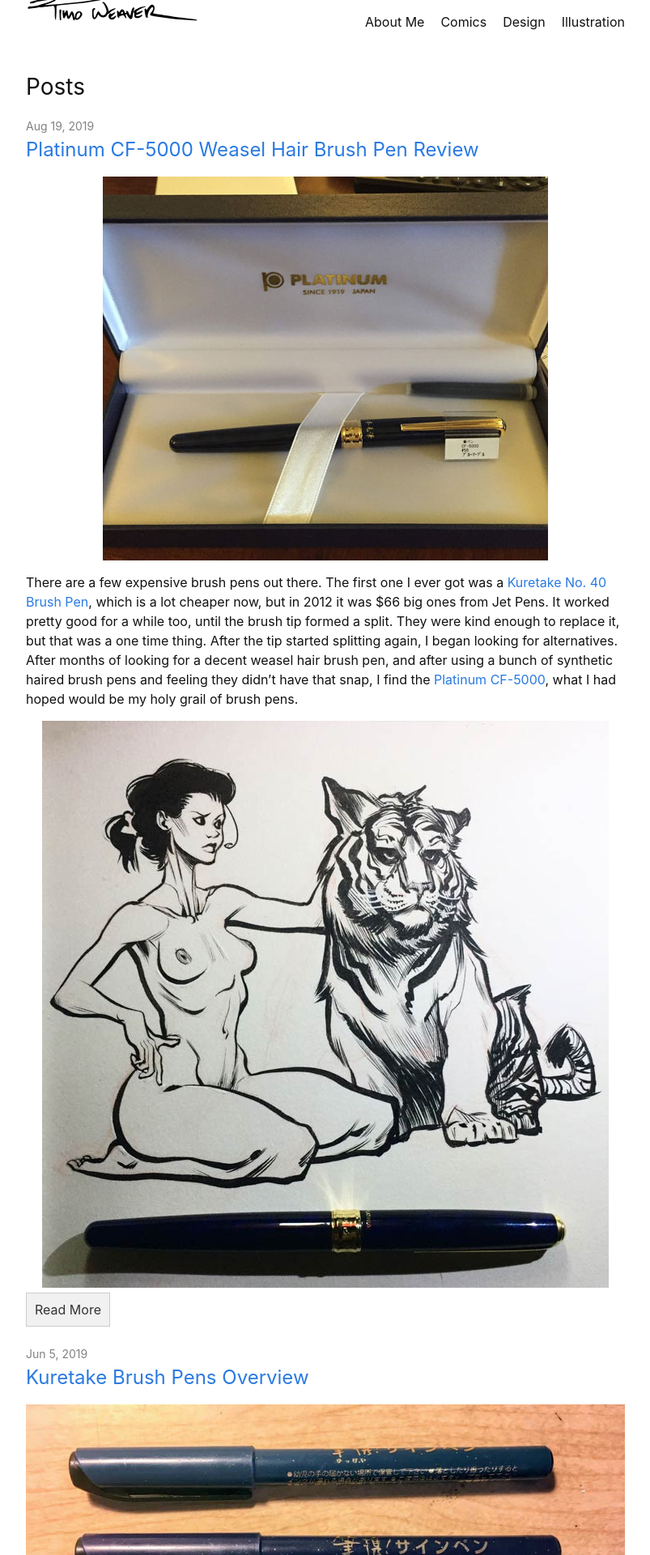
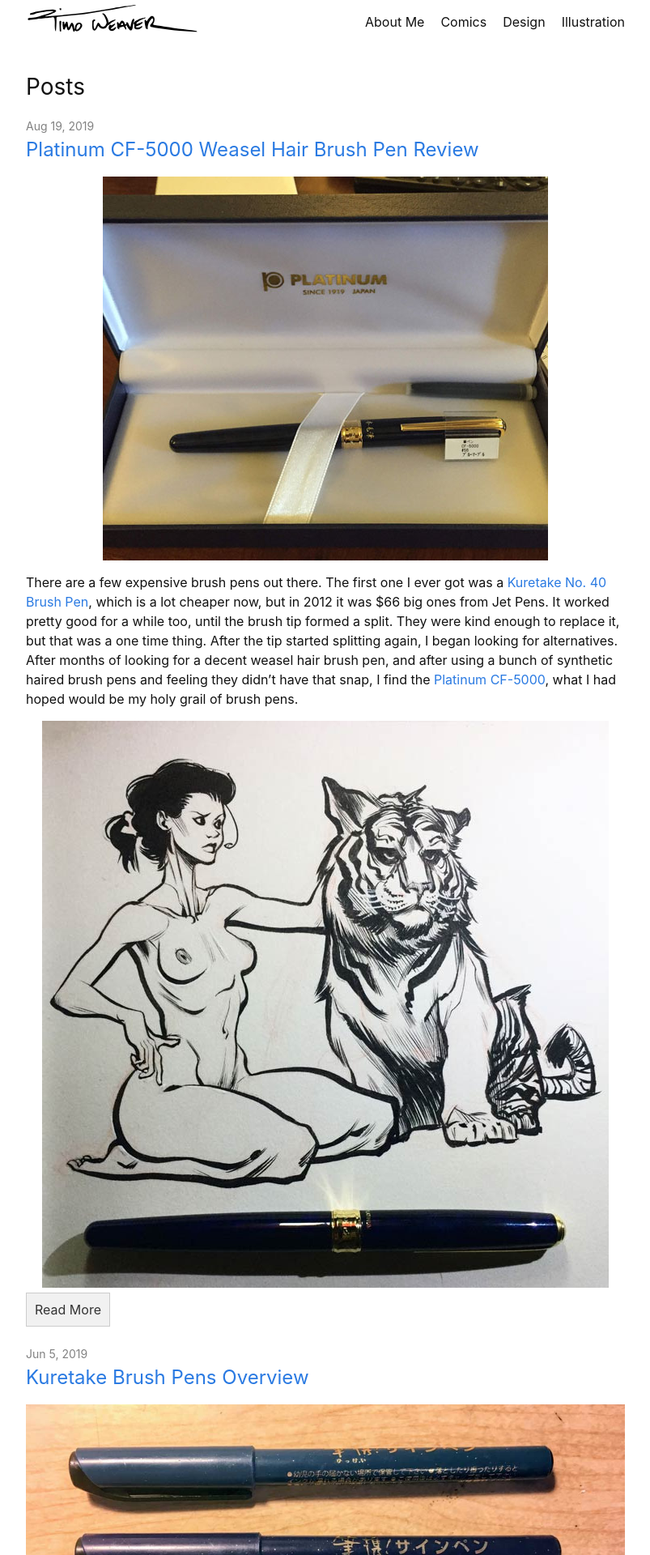
Before and after one commit to timoweaver/blog, a Jekyll site: the page built from index.html, in a window 1280 px wide. Shown: the top 1920 px of the page at 81% size, without its empty margins (238-1041 px from the left). Built offline with Jekyll 4.4.1, drawn with Linux system fonts in a browser that asks for light colours; the list of posts is cut into pages by our own code.

Commit message:
removed logo negative margin

```diff
--- a/_sass/minima/_base.scss
+++ b/_sass/minima/_base.scss
@@ -272,7 +272,7 @@
 h2::-moz-selection	{background: #ffb7b7;color:#fff;}
 img::selection,
 img::-moz-selection	{background: #eee;color:#fff;}
-.logo	{height:26pt;max-width: 100%;margin-top:-4%;}
+.logo	{height:26pt;max-width: 100%;margin-top: 5px;}
 .gd	{width:100%;}
 .navbar-default	{background: rgba(255, 255, 255, 0);border: 0px;}
 h1	{font-weight:200;font-family: "Helvetica Neue", Helvetica, Arial, sans-serif;}
```
